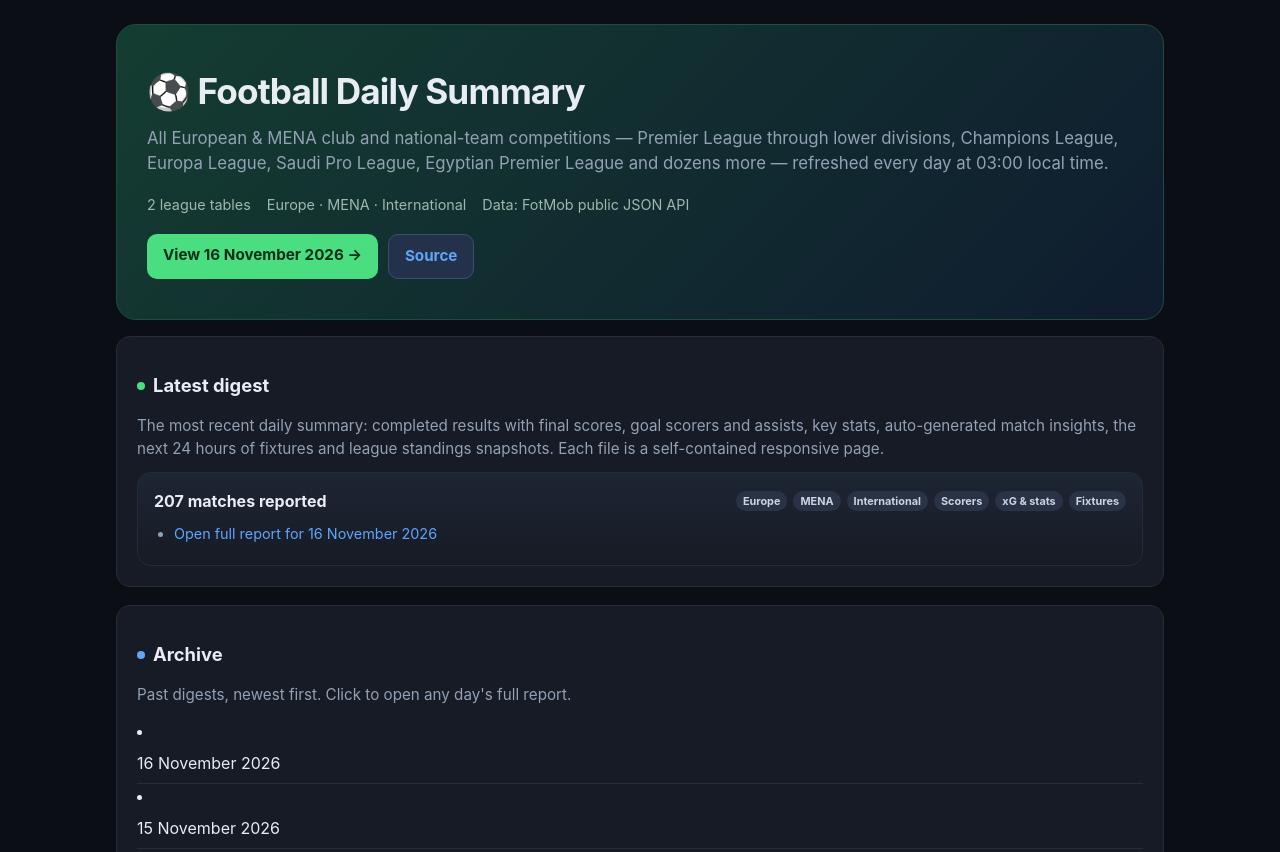
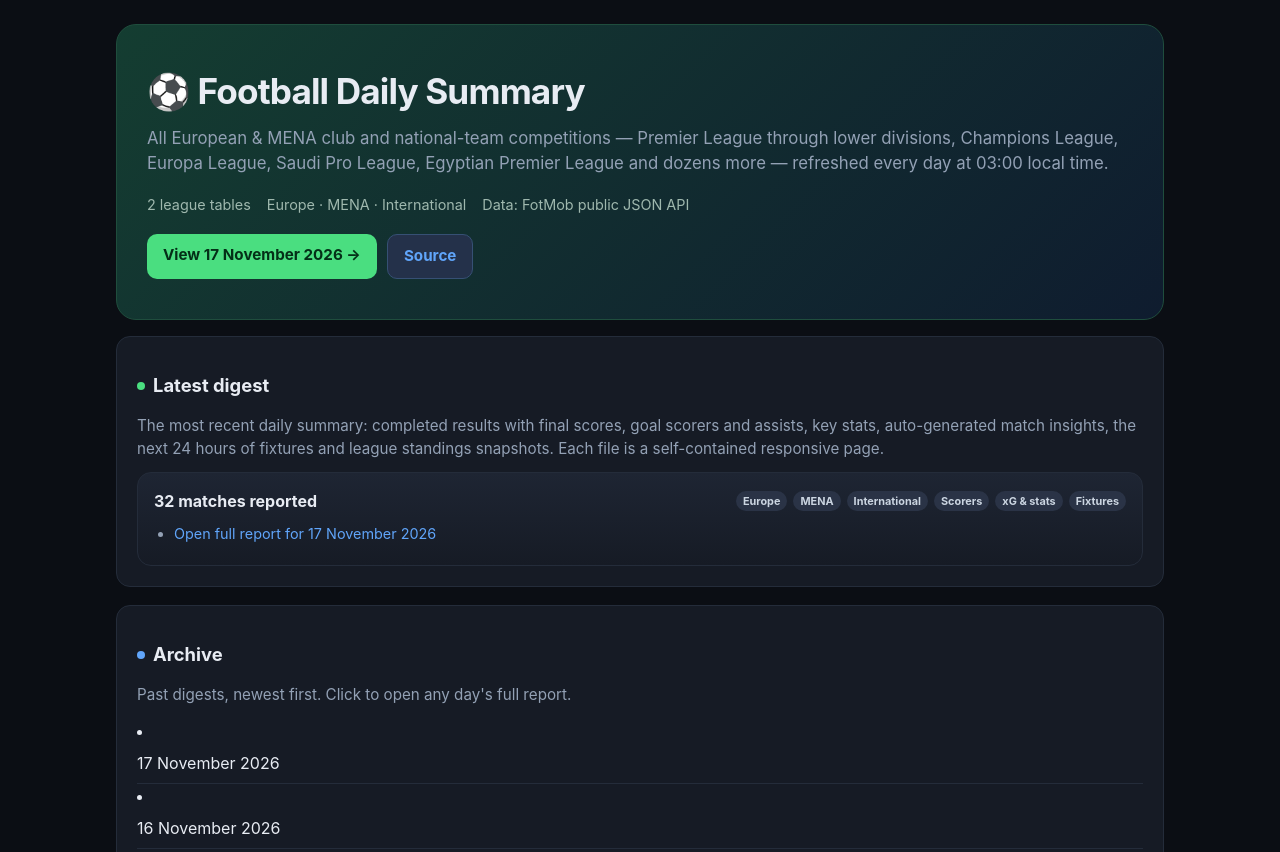
Before and after one commit to mrmakrider/football-summary-daily, a plain HTML site: page index.html in a window 1280 px wide. Shown: the top 852 px of the page. Drawn offline with Linux system fonts and the light colour scheme.

Commit message:
Update landing page for 20261117

```diff
--- a/index.html
+++ b/index.html
@@ -90,8 +90,8 @@ footer a{color:var(--accent2)}
       <span>Data: FotMob public JSON API</span>
     </div>
     <div class="actions">
-      <a href="summaries/football_summary_20261116.html" class="btn">
-        View 16 November 2026 →</a>
+      <a href="summaries/football_summary_20261117.html" class="btn">
+        View 17 November 2026 →</a>
       <a href="https://github.com/mrmakrider/football-summary-daily"
          class="btn secondary">Source</a>
     </div>
@@ -103,7 +103,7 @@ footer a{color:var(--accent2)}
       <p class="lead">The most recent daily summary: completed results with final scores, goal scorers and assists, key stats, auto-generated match insights, the next 24 hours of fixtures and league standings snapshots. Each file is a self-contained responsive page.</p>
       <div class="feature">
         <div class="head">
-          <strong>207 matches reported</strong>
+          <strong>32 matches reported</strong>
           <div class="tags">
             <span class="tag">Europe</span><span class="tag">MENA</span><span class="tag">International</span>
             <span class="tag">Scorers</span><span class="tag">xG & stats</span>
@@ -111,7 +111,7 @@ footer a{color:var(--accent2)}
           </div>
         </div>
         <ul>
-          <li><a href="summaries/football_summary_20261116.html">Open full report for 16 November 2026</a></li>
+          <li><a href="summaries/football_summary_20261117.html">Open full report for 17 November 2026</a></li>
         </ul>
       </div>
     </section>
@@ -120,7 +120,8 @@ footer a{color:var(--accent2)}
       <h2><span class="dot" style="background:var(--accent2)"></span>Archive</h2>
       <p class="lead">Past digests, newest first. Click to open any day's full report.</p>
       <div class="archive">
-                <li><a href="summaries/football_summary_20261116.html">16 November 2026</a></li>
+                <li><a href="summaries/football_summary_20261117.html">17 November 2026</a></li>
+        <li><a href="summaries/football_summary_20261116.html">16 November 2026</a></li>
         <li><a href="summaries/football_summary_20261115.html">15 November 2026</a></li>
         <li><a href="summaries/football_summary_20261114.html">14 November 2026</a></li>
         <li><a href="summaries/football_summary_20261113.html">13 November 2026</a></li>
```
